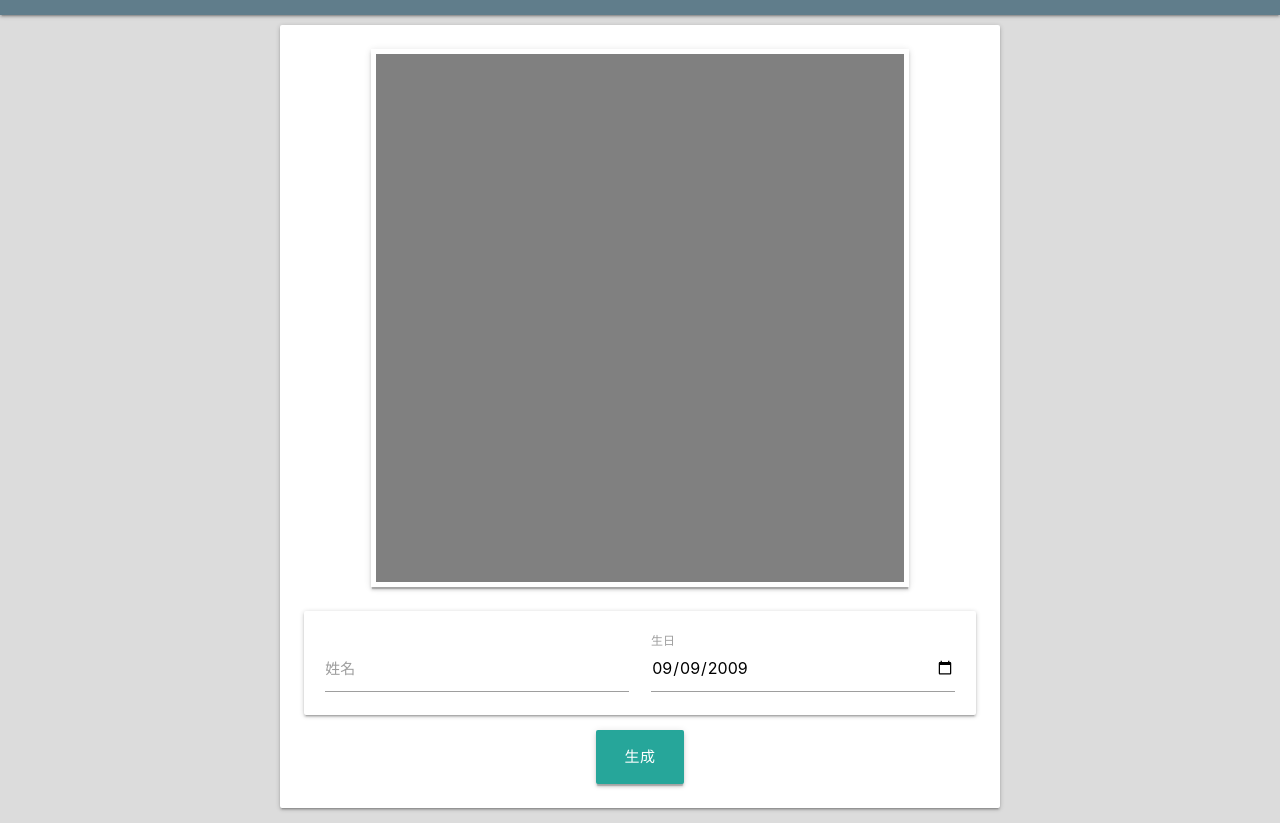
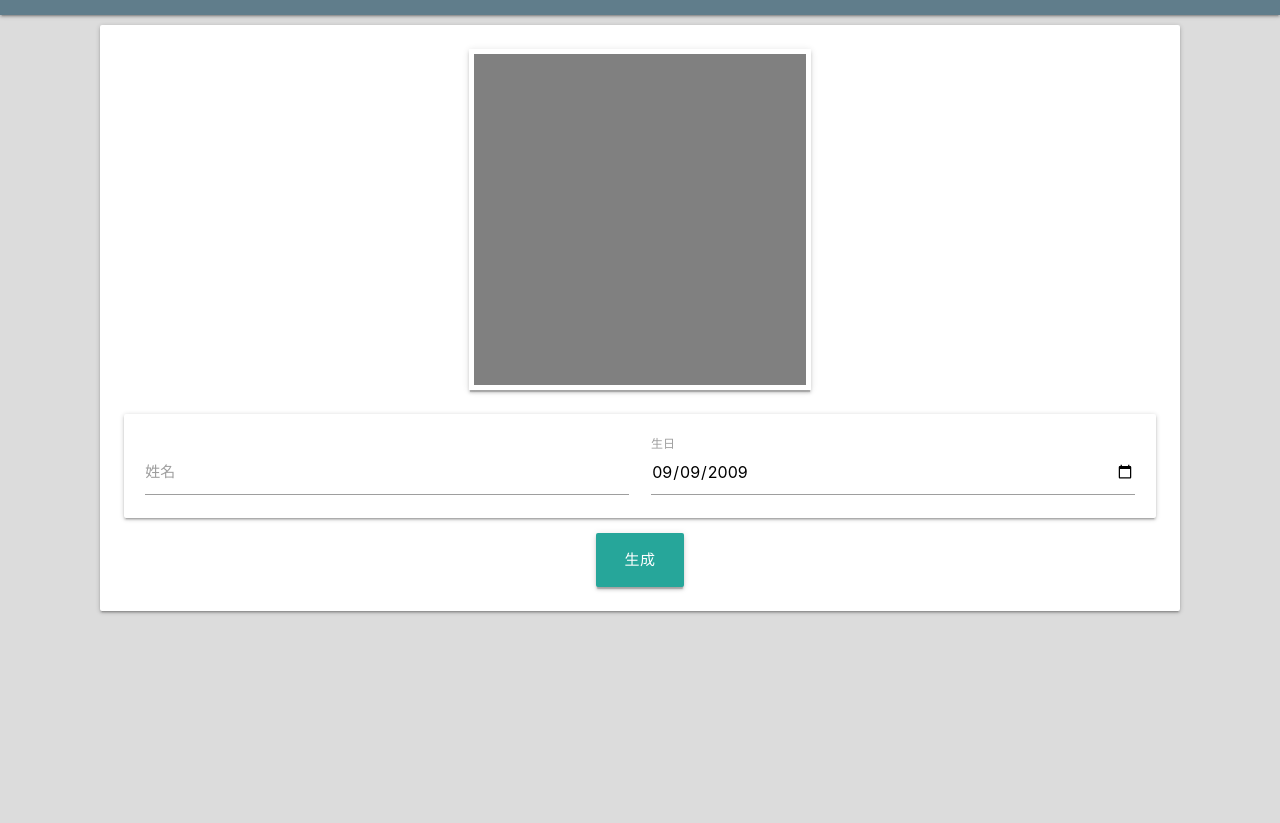
Before and after one commit to AdhesionTek/Quantum-Wormhole, a plain HTML site: page index.html in a window 1280 px wide. Shown: the part 49-872 px from the top of the page. After the commit the page ends 800 px from the top, so only its background shows below. Drawn offline with Linux system fonts and the light colour scheme.

Commit message:
Update: small tweaks.

```diff
--- a/index.html
+++ b/index.html
@@ -23,35 +23,14 @@
           href="./icons/icon-x512.png"/>
     <meta name="apple-mobile-web-app-status-bar" content="#546E7A"/>
     <meta name="theme-color" content="#546E7A"/>
-
-    <!--Import materialize.css-->
+    <!-- Import materialize.css -->
     <link type="text/css" rel="stylesheet" href="materialize/css/materialize.min.css" media="screen,projection"/>
-    <!--Let browser know website is optimized for mobile-->
+    <!-- Let browser know website is optimized for mobile -->
     <meta name="viewport" content="width=device-width, initial-scale=1.0"/>
     <style>
         body{
             overscroll-behavior: contain;
-        }
-        canvas {
-            border: 5px solid white;
-            background-color: grey;
-        }
-
-        body {
             background-color: gainsboro;
-        }
-
-        .outer-limit {
-            max-width: 720pt;
-        }
-
-        .canvas-size {
-            max-width: 1024px;
-            max-height: 1024px;
-            min-width: 100px;
-            min-height: 100px;
-            height: 300px;
-            width: 300px;
         }
     </style>
 </head>
@@ -63,9 +42,16 @@
             <a href="#" class="nav-content " style="font-size: 18pt;">量子虫洞</a>
         </div>
     </nav>
-    <div class="card-panel outer-limit z-depth-1" style="margin-left:auto; margin-right: auto; margin-top: 10px; max-width: 720px">
+    <div class="card-panel outer-limit z-depth-1" style="margin-left:auto; margin-right: auto; margin-top: 10px; max-width: 1080px">
             <div>
-                <canvas class="z-depth-1-half canvas-size"  width="1024" height="1024" onclick="canvasOnClick()" style="margin-bottom: 10px; width: 80%;height: 100%"></canvas>
+                <canvas class="z-depth-1-half"
+                        width="1024" height="1024"
+                        onclick="canvasOnClick()"
+                            style="margin-bottom: 10px;
+                            width: 80%;height: 100%; max-width: 256pt;
+                            border: 5px solid white;
+                            background-color: grey;">
+                    </canvas>
                 <div class="row card" style="padding-top: 20px; padding-left: 10px; padding-right: 10px">
                     <div class="input-field col s6">
                         <input id="nameInput" type="text" class="validate">
@@ -82,7 +68,7 @@
 </div>
 <script type="text/javascript" src="canvas.js"></script>
 <script type="text/javascript" src="index.js"></script>
-<!--JavaScript at end of body for optimized loading-->
+<!-- JavaScript at end of body for optimized loading -->
 <script type="text/javascript" src="materialize/js/materialize.min.js"></script>
 </body>
 
```
